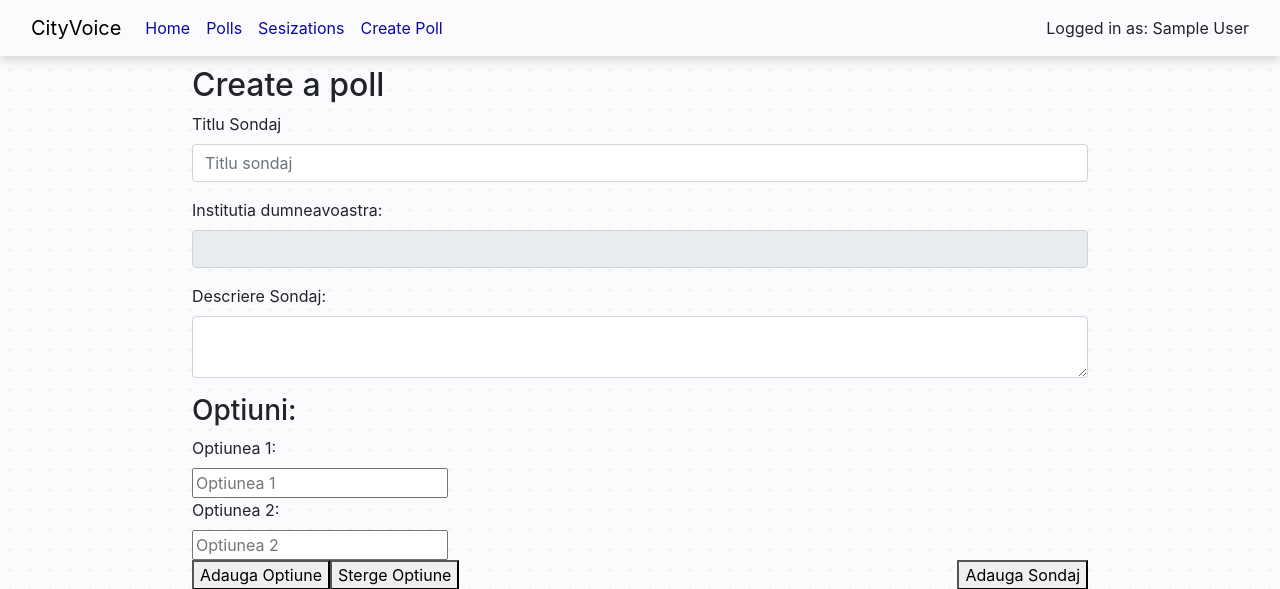
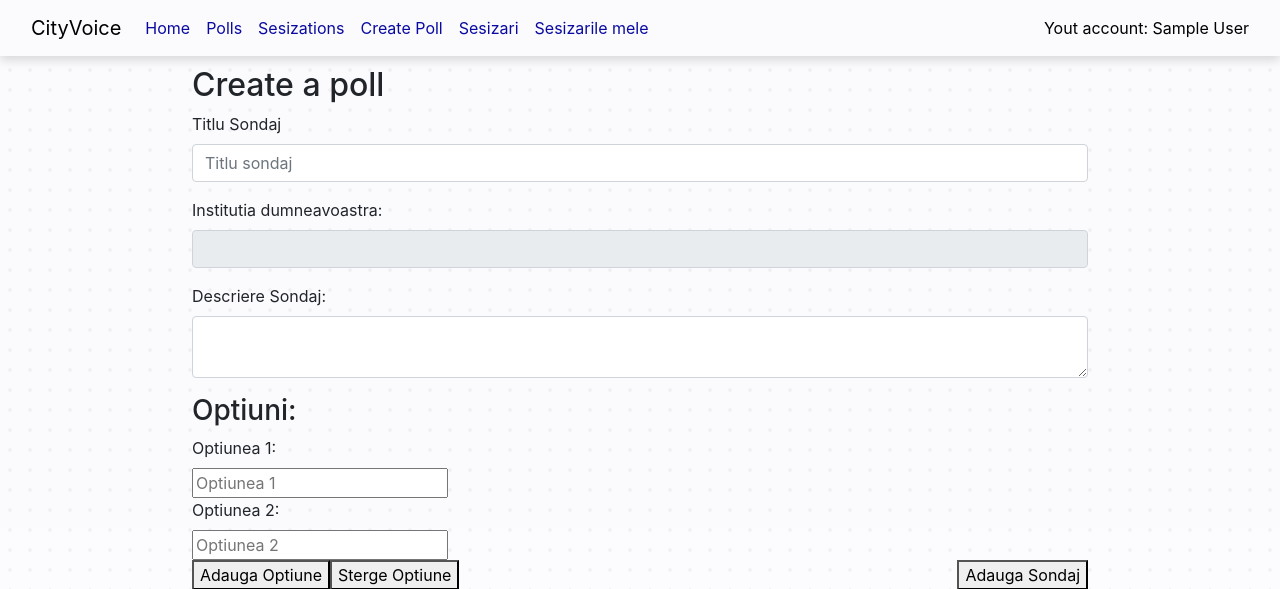
Before and after one commit to AlexGS00/CitySay, a Django app: page /create_poll in a window 1280 px wide. Shown: the top 589 px of the page. Run offline with Django 5.2, Linux system fonts and the light colour scheme; the visitor is signed in with stand-in values (Sample User, id 1); some libraries are stand-ins or nearby versions.

Commit message:
add to navbar

```diff
--- a/SmartCity/citysay/templates/citysay/layout.html
+++ b/SmartCity/citysay/templates/citysay/layout.html
@@ -26,21 +26,35 @@
                             <li class="nav-item">
                                 <a class="nav-link" href={% url "create_sesization" %}>Sesizations</a>
                             </li>
-                            {% if user.institution.name != "None" or not user.institution %}
+                            {% if user.institution.name != "None" or user.institution %}
                                 <li class="nav-item">
                                     <a class="nav-link" href={% url "create_poll" %}>Create Poll</a>
                                 </li>
                             {% endif %}
+                            {% if user.institution.name != "None" or user.institution %}
+                                <li class="nav-item">
+                                    <a class="nav-link" href={% url "sesizations" %}>Sesizari</a>
+                                </li>
+                            {% endif %}
+                            <li class="nav-item">
+                                <a href={% url "my_sesizations" %} class="nav-link">Sesizarile mele</a>
+                            </li>
                         {% endif %}
                     </ul>
                     </div>
                 </div>
                 <div class="d-flex flex-row">
                     {% if user.is_authenticated %}
-                    <div>Logged in as: {{user.first_name}} {{user.last_name}} </div>
+                    <a href="">
+                        <div>Yout account: {{user.first_name}} {{user.last_name}} </div>
+                    </a>
                     {% else %}
-                    <a href={% url "login" %}>Log In</a>
-                    <a href={% url "register" %}>Register</a>
+                    <button>
+                        <a href={% url "login" %}>Conectează-te</a>
+                    </button>
+                    <button>
+                        <a href={% url "register" %}>Înregistreazăte</a>
+                    </button>
                     {% endif %}
                 </div>
             </div>
```
